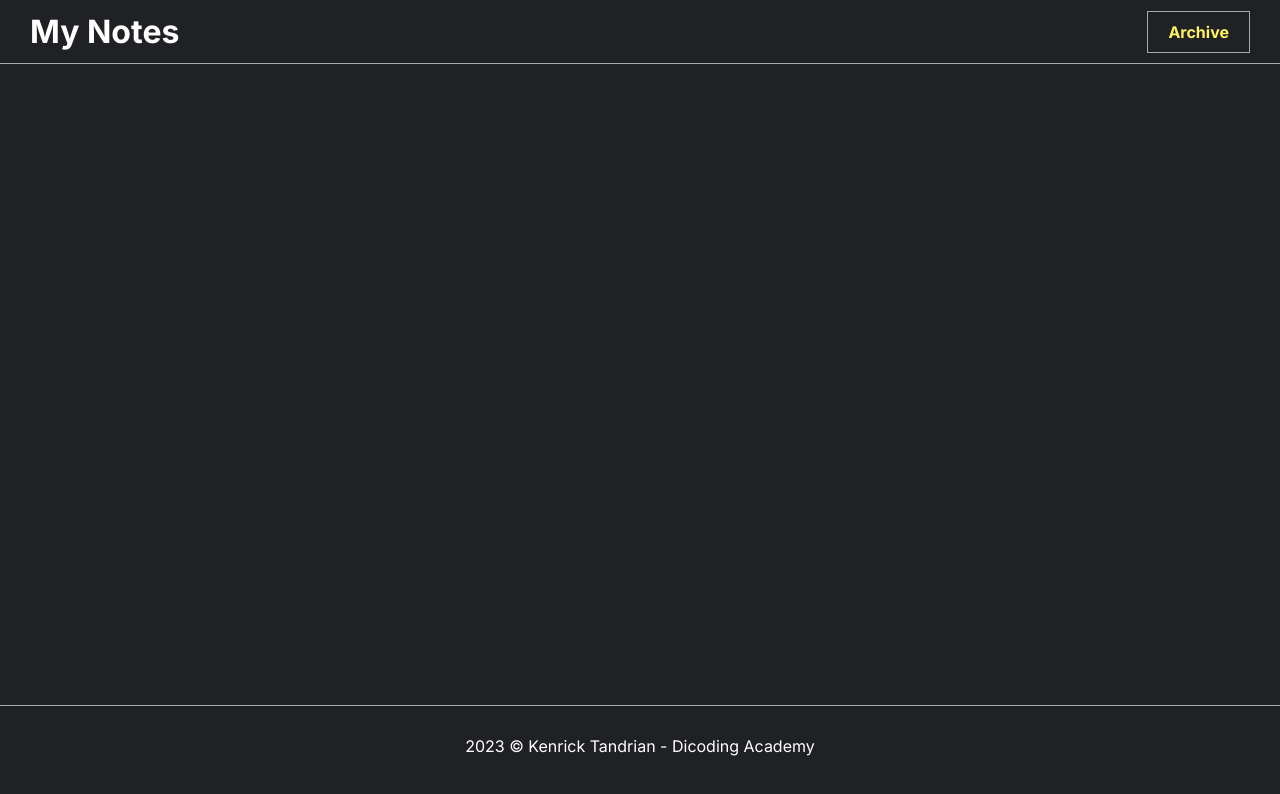
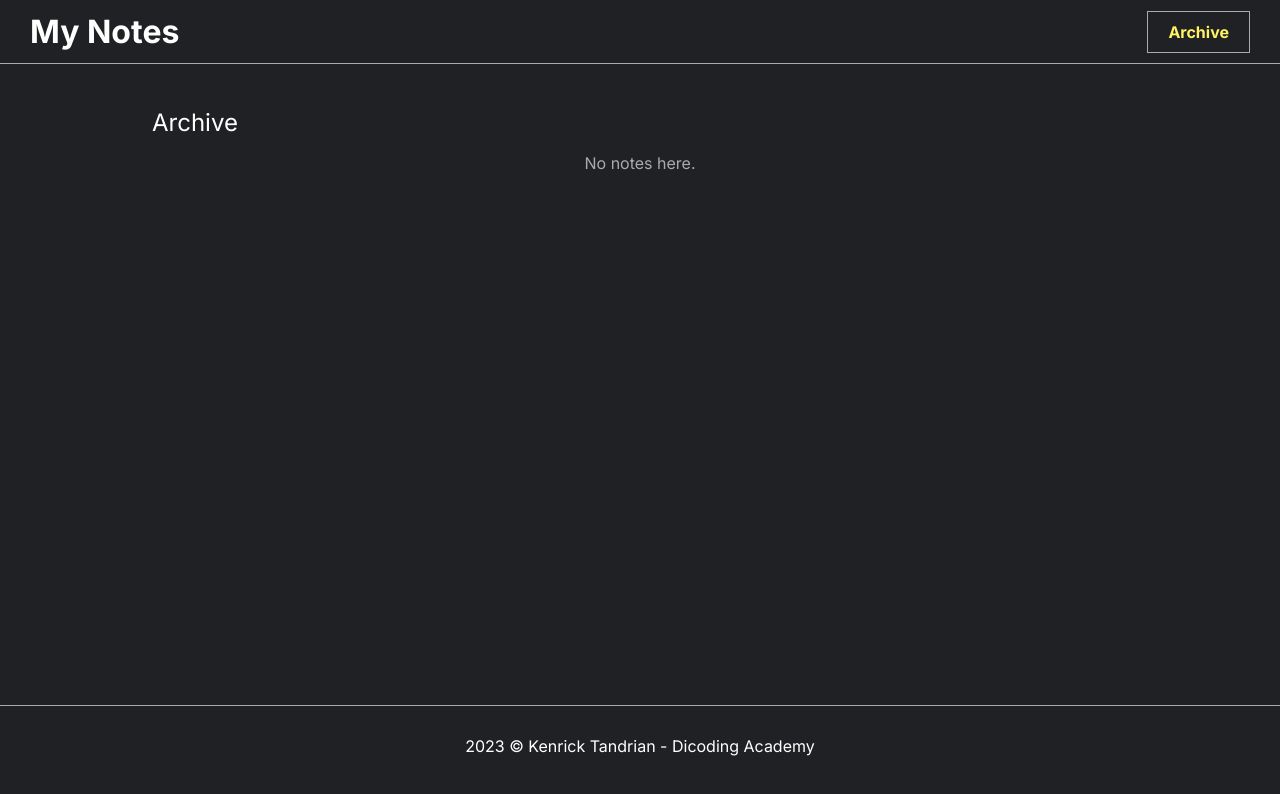
Before and after one commit to KenTandrian/notes-app-react-v2, a React (Vite) app: page /archive in a window 1280 px wide. Shown: the top 794 px of the page. Built offline with nearby package versions, Linux system fonts and the light colour scheme.

Commit message:
feat(app): add archive page

```diff
--- a/src/App.jsx
+++ b/src/App.jsx
@@ -4,6 +4,7 @@ import Header from "./components/Header";
 import { getAllNotes } from "./utils/local-data";
 import { BrowserRouter, Route, Routes } from "react-router-dom";
 import HomePage from "./components/HomePage";
+import ArchivePage from "./components/ArchivePage";
 
 export default function App() {
   const [notes, setNotes] = React.useState(getAllNotes());
@@ -18,6 +19,28 @@ export default function App() {
     else setNotes(getAllNotes());
   }
 
+  function onDelete(id) {
+    const note = notes.find((note) => note.id === id);
+    if (!note) return;
+    const result = window.confirm(
+      `Are you sure you want to delete "${note.title}"?`
+    );
+    if (result) {
+      setNotes((notes) => notes.filter((note) => note.id !== id));
+      // toast.success('Note deleted!');
+    } else {
+      // toast.error('Deletion cancelled!');
+    }
+  }
+
+  function onArchive(id) {
+    setNotes((notes) =>
+      notes.map((note) =>
+        note.id === id ? { ...note, archived: !note.archived } : note
+      )
+    );
+  }
+
   return (
     <BrowserRouter>
       <div className="app-container">
@@ -26,9 +49,24 @@ export default function App() {
           <Routes>
             <Route
               path="/"
-              element={<HomePage notes={notes} setNotes={setNotes} />}
+              element={
+                <HomePage
+                  notes={notes}
+                  onArchive={onArchive}
+                  onDelete={onDelete}
+                />
+              }
             />
-            <Route path="/archive" />
+            <Route
+              path="/archive"
+              element={
+                <ArchivePage
+                  notes={notes}
+                  onArchive={onArchive}
+                  onDelete={onDelete}
+                />
+              }
+            />
             <Route path="/new" />
             <Route path="/notes/:id" />
           </Routes>
--- /dev/null
+++ b/src/components/ArchivePage.jsx
@@ -0,0 +1,15 @@
+import React from "react";
+import NotesList from "./NotesList";
+
+export default function ArchivePage({ notes, onArchive, onDelete }) {
+  return (
+    <>
+      <h2>Archive</h2>
+      <NotesList
+        notesList={notes.filter((note) => note.archived === true)}
+        onDelete={onDelete}
+        onArchive={onArchive}
+      />
+    </>
+  );
+}
--- a/src/components/HomePage.jsx
+++ b/src/components/HomePage.jsx
@@ -1,29 +1,7 @@
 import React from "react";
 import NotesList from "./NotesList";
 
-export default function HomePage({ notes, setNotes }) {
-  function onDelete(id) {
-    const note = notes.find((note) => note.id === id);
-    if (!note) return;
-    const result = window.confirm(
-      `Are you sure you want to delete "${note.title}"?`
-    );
-    if (result) {
-      setNotes((notes) => notes.filter((note) => note.id !== id));
-      // toast.success('Note deleted!');
-    } else {
-      // toast.error('Deletion cancelled!');
-    }
-  }
-
-  function onArchive(id) {
-    setNotes((notes) =>
-      notes.map((note) =>
-        note.id === id ? { ...note, archived: !note.archived } : note
-      )
-    );
-  }
-
+export default function HomePage({ notes, onArchive, onDelete }) {
   return (
     <>
       <h2 className="note-body__heading">Welcome to your personal notes!</h2>
@@ -38,12 +16,6 @@ export default function HomePage({ notes, setNotes }) {
         onDelete={onDelete}
         onArchive={onArchive}
       />
-      <h2>Archive</h2>
-      <NotesList
-        notesList={notes.filter((note) => note.archived === true)}
-        onDelete={onDelete}
-        onArchive={onArchive}
-      />
     </>
   );
 }
```
